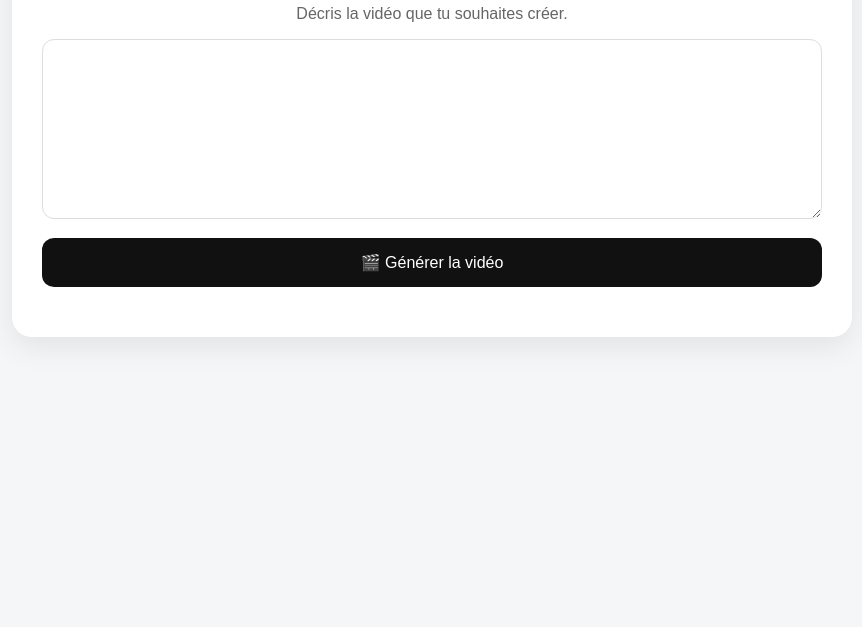
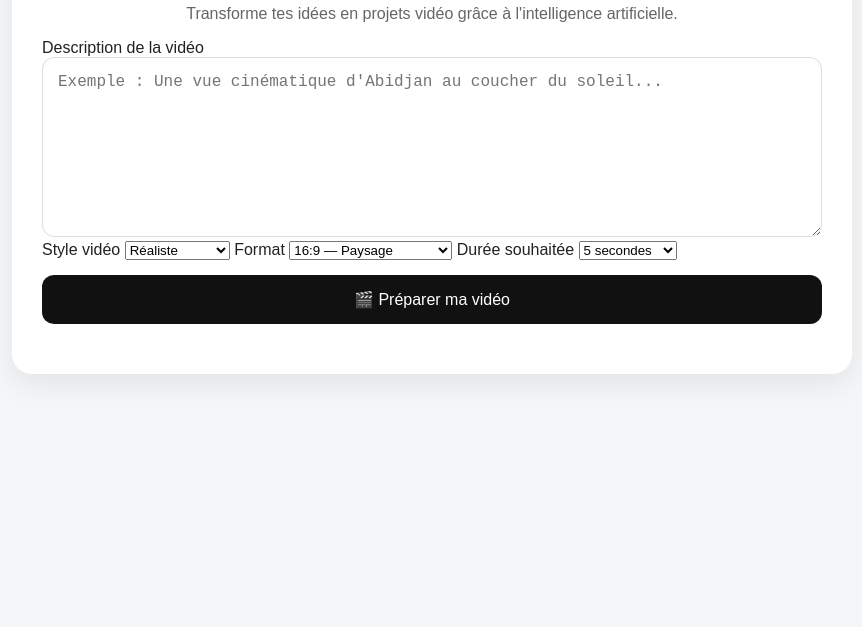
Before and after one commit to traoreabdoulaziz997-eng/ai-video-generator, a plain HTML site: page index.html in a window 1280 px wide. Shown: the part 173-800 px from the top of the page, without its empty margins (208-1070 px from the left). Drawn offline with Linux system fonts and the light colour scheme.

Commit message:
Update index.html
Ajout des options de création vidéo

```diff
--- a/index.html
+++ b/index.html
@@ -1,17 +1,10 @@
 <!DOCTYPE html>
 <html lang="fr">
-
 <head>
-
     <meta charset="UTF-8">
-
-    <meta name="viewport"
-          content="width=device-width, initial-scale=1.0">
-
-    <title>Générateur de vidéos IA</title>
-
+    <meta name="viewport" content="width=device-width, initial-scale=1.0">
+    <title>AfriNova AI Video</title>
     <link rel="stylesheet" href="style.css">
-
 </head>
 
 <body>
@@ -20,29 +13,82 @@
 
         <section class="carte">
 
-            <h1>🎬 Générateur de vidéos IA</h1>
+            <h1>🎬 AfriNova AI Video</h1>
 
             <p class="description">
-                Décris la vidéo que tu souhaites créer.
+                Transforme tes idées en projets vidéo grâce à l'intelligence artificielle.
             </p>
+
+            <label for="prompt">
+                Description de la vidéo
+            </label>
 
             <textarea
                 id="prompt"
-                placeholder="Exemple : Une ville futuriste la nuit, vue depuis le ciel...">
-            </textarea>
+                placeholder="Exemple : Une vue cinématique d'Abidjan au coucher du soleil..."
+                rows="6"></textarea>
 
-            <button onclick="genererVideo()">
-                🎬 Générer la vidéo
+
+            <label for="style">
+                Style vidéo
+            </label>
+
+            <select id="style">
+                <option value="realiste">Réaliste</option>
+                <option value="cinematique">Cinématique</option>
+                <option value="anime">Anime</option>
+                <option value="3d">Animation 3D</option>
+                <option value="documentaire">Documentaire</option>
+            </select>
+
+
+            <label for="format">
+                Format
+            </label>
+
+            <select id="format">
+                <option value="16:9">16:9 — Paysage</option>
+                <option value="9:16">9:16 — Vertical (TikTok)</option>
+                <option value="1:1">1:1 — Carré</option>
+            </select>
+
+
+            <label for="duree">
+                Durée souhaitée
+            </label>
+
+            <select id="duree">
+                <option value="5">5 secondes</option>
+                <option value="10">10 secondes</option>
+                <option value="15">15 secondes</option>
+                <option value="30">30 secondes</option>
+            </select>
+
+
+            <button id="generer">
+                🎬 Préparer ma vidéo
             </button>
 
-            <p id="statut"></p>
+
+            <p id="statut" role="status"></p>
+
+
+            <section id="resume" hidden>
+
+                <h2>
+                    Résumé de ta demande
+                </h2>
+
+                <p id="details"></p>
+
+            </section>
 
         </section>
 
     </main>
 
+
     <script src="script.js"></script>
 
 </body>
-
 </html>
```
